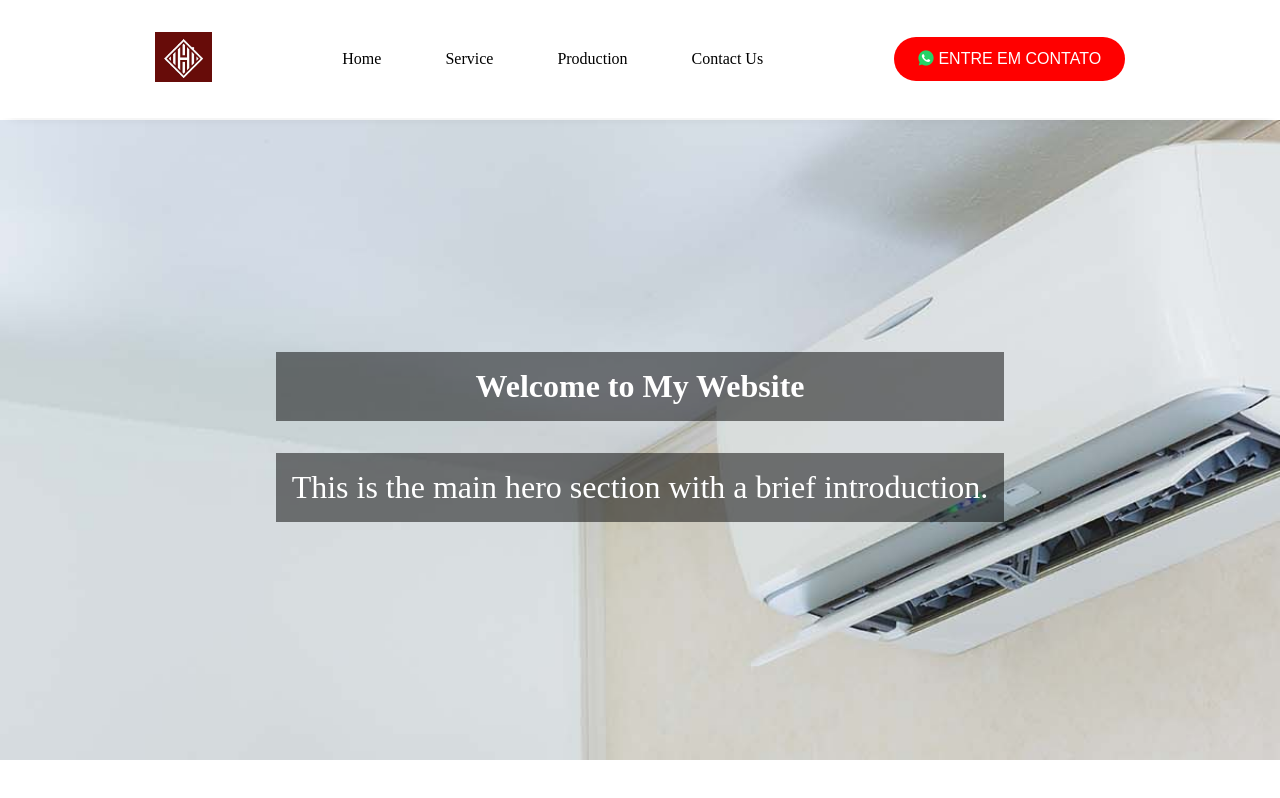
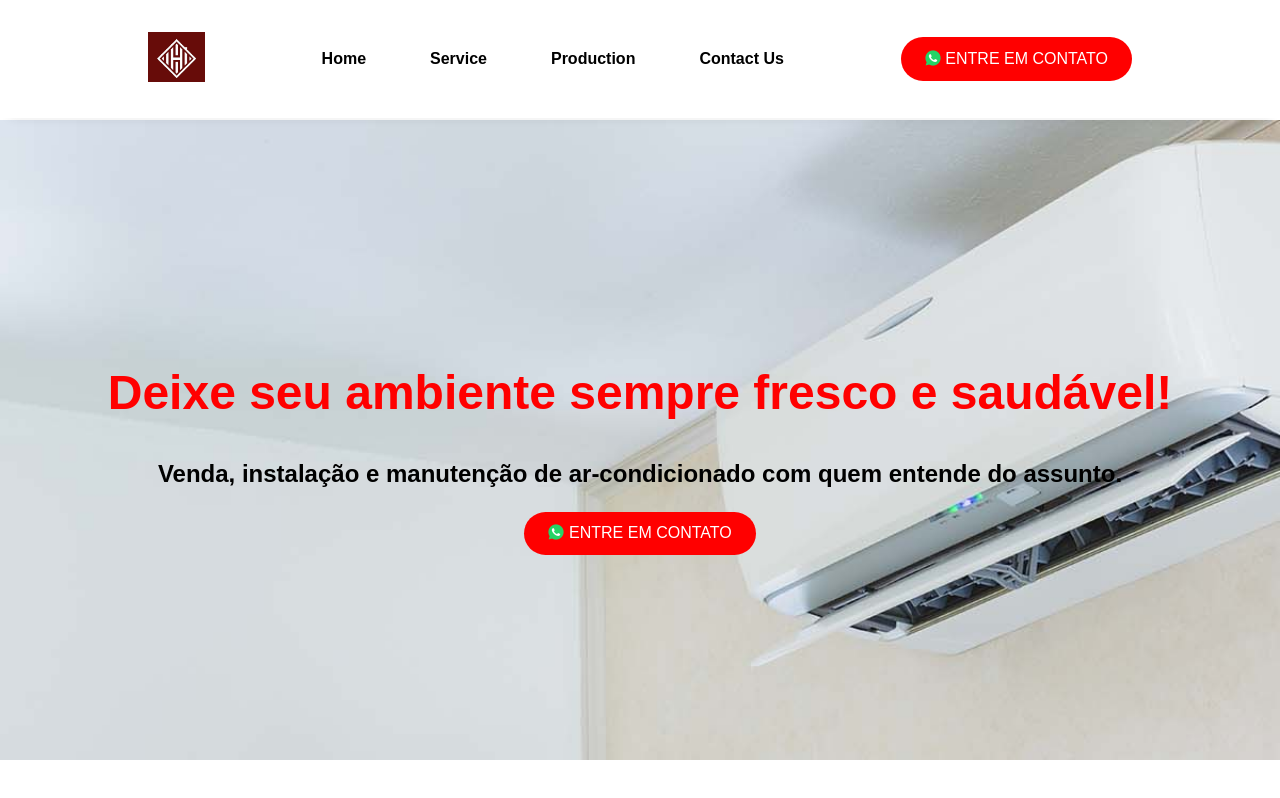
Before and after one commit to Joseph1818/HJH_Presta-o_de_Servi-os, a React (Vite) app: page / in a window 1280 px wide. Built offline with nearby package versions, Linux system fonts and the light colour scheme.

Commit message:
added change

```diff
--- a/src/pages/Home.jsx
+++ b/src/pages/Home.jsx
@@ -35,13 +35,74 @@ function Home() {
           </button>
         </div>
       </header>
+<main >
+      <div className='main-container'>
+        <section id="hero" className='introduction'>
+          <h1>Deixe seu ambiente sempre fresco e saudável!</h1>
+          <p>Venda, instalação e manutenção de ar-condicionado com quem entende do assunto.</p>
 
-      <div className='main-container'>
-      <section id="hero" className='introduction'>
-      <h1>Welcome to My Website</h1>
-      <p>This is the main hero section with a brief introduction.</p>
-    </section>
+          <button className="contact-button-main">
+            <img src={whatsapp} className="icon-whastapp" alt="WhatsApp" />
+            ENTRE EM CONTATO
+          </button>
+        </section>
+
+
       </div>
+
+      </main>
+
+      <section className='main-service'>
+          <div className='child1'>
+            <img src={logo} className="logo2" alt="" />
+            <p>A equipe qualificada da Só Frio realiza a instalação de
+              todos os tipos de equipamentos condicionadores de ar.
+              Realizamos vistoria no local de instalação para o correto
+              dimensionamento do tipo de equipamento.
+            </p>
+
+          </div>
+          <div className='child2'>
+          <img src={logo} className="logo2" alt="" />
+
+            <p>
+              Não deixe para fazer a manutenção de seu equipamento somente depois que ele quebrou.
+              Com a manutenção preventiva, você aumenta a vida útil de seu equipamento mantendo seus
+              componentes em perfeito estado.
+            </p>
+
+          </div>
+          <div className='child3'>
+          <img src={logo} className="logo2" alt="" />
+
+            <p>
+              A Só Frio possui a mais completa equipe de profissionais, com comprovada
+              experiência, para fornecer e instalar sistemas de HVAC centrais desde
+              pequenos sistemas
+              até obras comerciais/industrias complexas.
+            </p>
+          </div>
+          <div className='child4'>
+          <img src={logo} className="logo2" alt="" />
+
+            <p>Na Só Frio você encontra uma grande variedade de equipamentos de ar
+              condicionados, além do melhor atendimento e condições exclusiva. Entre
+              em contato com
+              nossa equipe e confira nossos modelos.</p>
+          </div>
+          <div className='child5'>
+          <img src={logo} className="logo2" alt="" />
+
+            <p>
+            Para saber mais sobre o sistema VRF/VRV, entre em contato
+            e solicite uma visita Técnica com nossos Engenheiros. Para
+            maiores informações, entre em
+            contato com nossa equipe de. atendimento
+            </p>
+
+          </div>
+
+        </section>
     </>
   );
 }
--- a/src/scss/pages/home.scss
+++ b/src/scss/pages/home.scss
@@ -4,8 +4,9 @@ html {
     padding: 0;
     width: 100%;
     height: 100%;
+    font-weight: 600;
+    font-family: 'Poppins', sans-serif;
     overflow-x: hidden;
-    /* Prevent horizontal scrolling */
 }
 
 .top-bar-main {
@@ -31,6 +32,8 @@ html {
     .logo img {
         height: 50px;
     }
+
+
 
     /* Navigation menu */
     .navigation {
@@ -71,36 +74,9 @@ html {
         }
     }
 
-    .icon-whastapp {
-        width: 1em;
-    }
 
 
 
-    /* Button with zoom-in effect and color change */
-    .contact-button {
-        display: flex;
-        gap: 0.3em;
-
-        background-color: red;
-        color: white;
-        padding: 0.8rem 1.5rem;
-        border: none;
-        cursor: pointer;
-        font-size: 1rem;
-        border-radius: 15rem;
-        transition: background-color 0.3s ease, transform 0.3s ease;
-
-        &:hover {
-            background-color: #28a745; // Change to green on hover
-            transform: scale(1.1); // Zoom-in effect on hover
-        }
-
-        /* Animation for zoom-in effect */
-        &.animate-zoom {
-            animation: zoomIn 0.5s ease forwards;
-        }
-    }
 
     /* Animations */
     @keyframes zoomIn {
@@ -152,6 +128,56 @@ html {
 
 }
 
+.logo2 {
+    width: 10em;
+}
+
+.icon-whastapp {
+    width: 1em;
+}
+
+
+/* Button with zoom-in effect and color change */
+.contact-button {
+    display: flex;
+    gap: 0.3em;
+
+    background-color: red;
+    color: white;
+    padding: 0.8rem 1.5rem;
+    border: none;
+    cursor: pointer;
+    font-size: 1rem;
+    border-radius: 15rem;
+    transition: background-color 0.3s ease, transform 0.3s ease;
+
+    &:hover {
+        background-color: #28a745; // Change to green on hover
+        transform: scale(1.1); // Zoom-in effect on hover
+    }
+
+    /* Animation for zoom-in effect */
+    &.animate-zoom {
+        animation: zoomIn 0.5s ease forwards;
+    }
+}
+
+.contact-button-main {
+    display: flex;
+    gap: 0.3em;
+    background-color: red;
+    color: white;
+    padding: 0.8rem 1.5rem;
+    border: none;
+    cursor: pointer;
+    font-size: 1rem;
+    border-radius: 15rem;
+    margin: auto;
+    transition: background-color 0.3s ease, transform 0.3s ease;
+}
+
+
+
 .main-container {
     background-image: url("/src/assets/main-page.jpg");
     background-repeat: no-repeat;
@@ -174,13 +200,38 @@ html {
     /* Ensures the text appears over the background */
 }
 
-.introduction h1,
+.introduction h1 {
+    color: red;
+    font-size: clamp(3rem, 1.2rem + 1.2vw, 2.5rem);
+
+
+}
+
 .introduction p {
-    font-size: 2rem;
-    /* Adjust this as needed */
-    background-color: rgba(0, 0, 0, 0.5);
-    /* Optional: Adds a semi-transparent background to the text */
-    padding: 1rem;
+    font-size: clamp(1rem, 1rem + 1vw, 1.5rem);
+    color: black;
+}
+
+.main-service {
+    display: grid;
+    grid-template-columns: repeat(5, 1fr);
+    margin: 10em;
+    gap: 2em;
+}
+
+.child1,
+.child2,
+.child3,
+.child4,
+.child5 {
+    font-weight: 400;
+    text-align: center;
+}
+
+.child1 {
+    display: flex;
+    flex-direction: column;
+    align-items: center;
 }
 
 
@@ -196,4 +247,10 @@ html {
         display: flex;
         gap: 1.5rem !important;
     }
+
+    .main-service {
+        grid-template-columns: 2fr;
+        /* Switch to auto layout */
+        grid-template-rows: auto;
+    }
 }
--- a/src/styles/main.css
+++ b/src/styles/main.css
@@ -6,8 +6,9 @@ html {
   padding: 0;
   width: 100%;
   height: 100%;
+  font-weight: 600;
+  font-family: "Poppins", sans-serif;
   overflow-x: hidden;
-  /* Prevent horizontal scrolling */
 }
 
 .top-bar-main {
@@ -31,7 +32,6 @@ html {
   align-items: center;
   /* Navigation menu */
   /* Hamburger menu (hidden on larger screens) */
-  /* Button with zoom-in effect and color change */
   /* Animations */
   /* Mobile styles */
 }
@@ -69,29 +69,6 @@ html {
   margin: 3px 0;
   transition: 0.3s;
 }
-.top-bar .icon-whastapp {
-  width: 1em;
-}
-.top-bar .contact-button {
-  display: flex;
-  gap: 0.3em;
-  background-color: red;
-  color: white;
-  padding: 0.8rem 1.5rem;
-  border: none;
-  cursor: pointer;
-  font-size: 1rem;
-  border-radius: 15rem;
-  transition: background-color 0.3s ease, transform 0.3s ease;
-  /* Animation for zoom-in effect */
-}
-.top-bar .contact-button:hover {
-  background-color: #28a745;
-  transform: scale(1.1);
-}
-.top-bar .contact-button.animate-zoom {
-  animation: zoomIn 0.5s ease forwards;
-}
 @keyframes zoomIn {
   from {
     opacity: 0;
@@ -125,6 +102,50 @@ html {
   }
 }
 
+.logo2 {
+  width: 10em;
+}
+
+.icon-whastapp {
+  width: 1em;
+}
+
+/* Button with zoom-in effect and color change */
+.contact-button {
+  display: flex;
+  gap: 0.3em;
+  background-color: red;
+  color: white;
+  padding: 0.8rem 1.5rem;
+  border: none;
+  cursor: pointer;
+  font-size: 1rem;
+  border-radius: 15rem;
+  transition: background-color 0.3s ease, transform 0.3s ease;
+  /* Animation for zoom-in effect */
+}
+.contact-button:hover {
+  background-color: #28a745;
+  transform: scale(1.1);
+}
+.contact-button.animate-zoom {
+  animation: zoomIn 0.5s ease forwards;
+}
+
+.contact-button-main {
+  display: flex;
+  gap: 0.3em;
+  background-color: red;
+  color: white;
+  padding: 0.8rem 1.5rem;
+  border: none;
+  cursor: pointer;
+  font-size: 1rem;
+  border-radius: 15rem;
+  margin: auto;
+  transition: background-color 0.3s ease, transform 0.3s ease;
+}
+
 .main-container {
   background-image: url("/src/assets/main-page.jpg");
   background-repeat: no-repeat;
@@ -147,13 +168,36 @@ html {
   /* Ensures the text appears over the background */
 }
 
-.introduction h1,
+.introduction h1 {
+  color: red;
+  font-size: clamp(3rem, 1.2rem + 1.2vw, 2.5rem);
+}
+
 .introduction p {
-  font-size: 2rem;
-  /* Adjust this as needed */
-  background-color: rgba(0, 0, 0, 0.5);
-  /* Optional: Adds a semi-transparent background to the text */
-  padding: 1rem;
+  font-size: clamp(1rem, 1rem + 1vw, 1.5rem);
+  color: black;
+}
+
+.main-service {
+  display: grid;
+  grid-template-columns: repeat(5, 1fr);
+  margin: 10em;
+  gap: 2em;
+}
+
+.child1,
+.child2,
+.child3,
+.child4,
+.child5 {
+  font-weight: 400;
+  text-align: center;
+}
+
+.child1 {
+  display: flex;
+  flex-direction: column;
+  align-items: center;
 }
 
 @media (max-width: 800px) {
@@ -165,4 +209,9 @@ html {
     display: flex;
     gap: 1.5rem !important;
   }
+  .main-service {
+    grid-template-columns: 2fr;
+    /* Switch to auto layout */
+    grid-template-rows: auto;
+  }
 }
--- a/src/styles/pages/home.css
+++ b/src/styles/pages/home.css
@@ -4,8 +4,9 @@ html {
   padding: 0;
   width: 100%;
   height: 100%;
+  font-weight: 600;
+  font-family: "Poppins", sans-serif;
   overflow-x: hidden;
-  /* Prevent horizontal scrolling */
 }
 
 .top-bar-main {
@@ -29,7 +30,6 @@ html {
   align-items: center;
   /* Navigation menu */
   /* Hamburger menu (hidden on larger screens) */
-  /* Button with zoom-in effect and color change */
   /* Animations */
   /* Mobile styles */
 }
@@ -67,29 +67,6 @@ html {
   margin: 3px 0;
   transition: 0.3s;
 }
-.top-bar .icon-whastapp {
-  width: 1em;
-}
-.top-bar .contact-button {
-  display: flex;
-  gap: 0.3em;
-  background-color: red;
-  color: white;
-  padding: 0.8rem 1.5rem;
-  border: none;
-  cursor: pointer;
-  font-size: 1rem;
-  border-radius: 15rem;
-  transition: background-color 0.3s ease, transform 0.3s ease;
-  /* Animation for zoom-in effect */
-}
-.top-bar .contact-button:hover {
-  background-color: #28a745;
-  transform: scale(1.1);
-}
-.top-bar .contact-button.animate-zoom {
-  animation: zoomIn 0.5s ease forwards;
-}
 @keyframes zoomIn {
   from {
     opacity: 0;
@@ -123,6 +100,50 @@ html {
   }
 }
 
+.logo2 {
+  width: 10em;
+}
+
+.icon-whastapp {
+  width: 1em;
+}
+
+/* Button with zoom-in effect and color change */
+.contact-button {
+  display: flex;
+  gap: 0.3em;
+  background-color: red;
+  color: white;
+  padding: 0.8rem 1.5rem;
+  border: none;
+  cursor: pointer;
+  font-size: 1rem;
+  border-radius: 15rem;
+  transition: background-color 0.3s ease, transform 0.3s ease;
+  /* Animation for zoom-in effect */
+}
+.contact-button:hover {
+  background-color: #28a745;
+  transform: scale(1.1);
+}
+.contact-button.animate-zoom {
+  animation: zoomIn 0.5s ease forwards;
+}
+
+.contact-button-main {
+  display: flex;
+  gap: 0.3em;
+  background-color: red;
+  color: white;
+  padding: 0.8rem 1.5rem;
+  border: none;
+  cursor: pointer;
+  font-size: 1rem;
+  border-radius: 15rem;
+  margin: auto;
+  transition: background-color 0.3s ease, transform 0.3s ease;
+}
+
 .main-container {
   background-image: url("/src/assets/main-page.jpg");
   background-repeat: no-repeat;
@@ -145,13 +166,36 @@ html {
   /* Ensures the text appears over the background */
 }
 
-.introduction h1,
+.introduction h1 {
+  color: red;
+  font-size: clamp(3rem, 1.2rem + 1.2vw, 2.5rem);
+}
+
 .introduction p {
-  font-size: 2rem;
-  /* Adjust this as needed */
-  background-color: rgba(0, 0, 0, 0.5);
-  /* Optional: Adds a semi-transparent background to the text */
-  padding: 1rem;
+  font-size: clamp(1rem, 1rem + 1vw, 1.5rem);
+  color: black;
+}
+
+.main-service {
+  display: grid;
+  grid-template-columns: repeat(5, 1fr);
+  margin: 10em;
+  gap: 2em;
+}
+
+.child1,
+.child2,
+.child3,
+.child4,
+.child5 {
+  font-weight: 400;
+  text-align: center;
+}
+
+.child1 {
+  display: flex;
+  flex-direction: column;
+  align-items: center;
 }
 
 @media (max-width: 800px) {
@@ -163,4 +207,9 @@ html {
     display: flex;
     gap: 1.5rem !important;
   }
+  .main-service {
+    grid-template-columns: 2fr;
+    /* Switch to auto layout */
+    grid-template-rows: auto;
+  }
 }
--- a/src/styles/pages/pages.css
+++ b/src/styles/pages/pages.css
@@ -5,8 +5,9 @@ html {
   padding: 0;
   width: 100%;
   height: 100%;
+  font-weight: 600;
+  font-family: "Poppins", sans-serif;
   overflow-x: hidden;
-  /* Prevent horizontal scrolling */
 }
 
 .top-bar-main {
@@ -30,7 +31,6 @@ html {
   align-items: center;
   /* Navigation menu */
   /* Hamburger menu (hidden on larger screens) */
-  /* Button with zoom-in effect and color change */
   /* Animations */
   /* Mobile styles */
 }
@@ -68,29 +68,6 @@ html {
   margin: 3px 0;
   transition: 0.3s;
 }
-.top-bar .icon-whastapp {
-  width: 1em;
-}
-.top-bar .contact-button {
-  display: flex;
-  gap: 0.3em;
-  background-color: red;
-  color: white;
-  padding: 0.8rem 1.5rem;
-  border: none;
-  cursor: pointer;
-  font-size: 1rem;
-  border-radius: 15rem;
-  transition: background-color 0.3s ease, transform 0.3s ease;
-  /* Animation for zoom-in effect */
-}
-.top-bar .contact-button:hover {
-  background-color: #28a745;
-  transform: scale(1.1);
-}
-.top-bar .contact-button.animate-zoom {
-  animation: zoomIn 0.5s ease forwards;
-}
 @keyframes zoomIn {
   from {
     opacity: 0;
@@ -124,6 +101,50 @@ html {
   }
 }
 
+.logo2 {
+  width: 10em;
+}
+
+.icon-whastapp {
+  width: 1em;
+}
+
+/* Button with zoom-in effect and color change */
+.contact-button {
+  display: flex;
+  gap: 0.3em;
+  background-color: red;
+  color: white;
+  padding: 0.8rem 1.5rem;
+  border: none;
+  cursor: pointer;
+  font-size: 1rem;
+  border-radius: 15rem;
+  transition: background-color 0.3s ease, transform 0.3s ease;
+  /* Animation for zoom-in effect */
+}
+.contact-button:hover {
+  background-color: #28a745;
+  transform: scale(1.1);
+}
+.contact-button.animate-zoom {
+  animation: zoomIn 0.5s ease forwards;
+}
+
+.contact-button-main {
+  display: flex;
+  gap: 0.3em;
+  background-color: red;
+  color: white;
+  padding: 0.8rem 1.5rem;
+  border: none;
+  cursor: pointer;
+  font-size: 1rem;
+  border-radius: 15rem;
+  margin: auto;
+  transition: background-color 0.3s ease, transform 0.3s ease;
+}
+
 .main-container {
   background-image: url("/src/assets/main-page.jpg");
   background-repeat: no-repeat;
@@ -146,13 +167,36 @@ html {
   /* Ensures the text appears over the background */
 }
 
-.introduction h1,
+.introduction h1 {
+  color: red;
+  font-size: clamp(3rem, 1.2rem + 1.2vw, 2.5rem);
+}
+
 .introduction p {
-  font-size: 2rem;
-  /* Adjust this as needed */
-  background-color: rgba(0, 0, 0, 0.5);
-  /* Optional: Adds a semi-transparent background to the text */
-  padding: 1rem;
+  font-size: clamp(1rem, 1rem + 1vw, 1.5rem);
+  color: black;
+}
+
+.main-service {
+  display: grid;
+  grid-template-columns: repeat(5, 1fr);
+  margin: 10em;
+  gap: 2em;
+}
+
+.child1,
+.child2,
+.child3,
+.child4,
+.child5 {
+  font-weight: 400;
+  text-align: center;
+}
+
+.child1 {
+  display: flex;
+  flex-direction: column;
+  align-items: center;
 }
 
 @media (max-width: 800px) {
@@ -164,4 +208,9 @@ html {
     display: flex;
     gap: 1.5rem !important;
   }
+  .main-service {
+    grid-template-columns: 2fr;
+    /* Switch to auto layout */
+    grid-template-rows: auto;
+  }
 }
```
